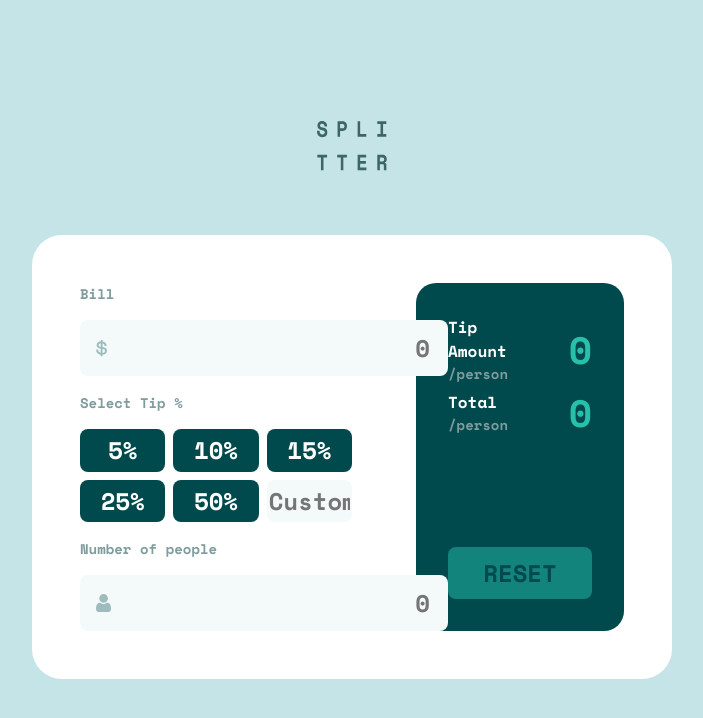
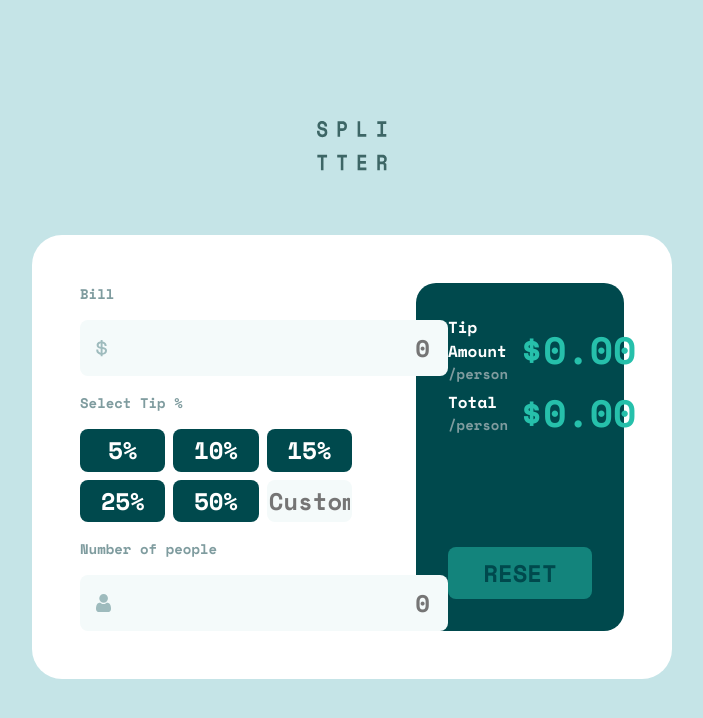
Before and after one commit to AitorGallardo/Tip-Calculator, a React (Vite) app: page / in a window 1280 px wide. Shown: the top 718 px of the page, without its empty margins (288-991 px from the left). Built offline with nearby package versions, Linux system fonts and the light colour scheme.

Commit message:
formatting result value

```diff
--- a/src/App.jsx
+++ b/src/App.jsx
@@ -2,6 +2,9 @@ import logo from './assets/logo.svg';
 import './App.css';
 import { useEffect, useState } from 'react';
 import { formatMaxNumberLengthNoDots,formatMaxNumberLength } from './helpers/formatMaxNumberLength';
+
+const value = 0;
+const initialResultValue = value.toFixed(2);
 
 function App() {
   const [bill, setBill] = useState('');
@@ -10,8 +13,8 @@ function App() {
   const [numberOfPeople, setNumberOfPeople] = useState('');
   const [validBill, setValidBill] = useState(true);
   const [validNumberOfPeople, setValidNumberOfPeople] = useState(true);
-  const [tipPerPerson, setTipPerPerson] = useState(0);
-  const [totalPerPerson, setTotalPerPerson] = useState(0);
+  const [tipPerPerson, setTipPerPerson] = useState(initialResultValue);
+  const [totalPerPerson, setTotalPerPerson] = useState(initialResultValue);
 
   useEffect(() => {
     const tipVal = tip ? tip : customTip;
@@ -191,14 +194,14 @@ function App() {
                   <p className='app_result-value-text-top'>Tip Amount</p>
                   <p className='app_result-value-text-sub'>/person</p>
                 </div>
-                <p className='app_result-value-value'>{tipPerPerson}</p>
+                <p className='app_result-value-value'>${tipPerPerson}</p>
               </div>
               <div className='app__result-value total'>
                 <div className='app_result-value-text'>
                   <p className='app_result-value-text-top'>Total</p>
                   <p className='app_result-value-text-sub'>/person</p>
                 </div>
-                <p className='app_result-value-value'>{totalPerPerson}</p>
+                <p className='app_result-value-value'>${totalPerPerson}</p>
               </div>
             </div>
 
```
